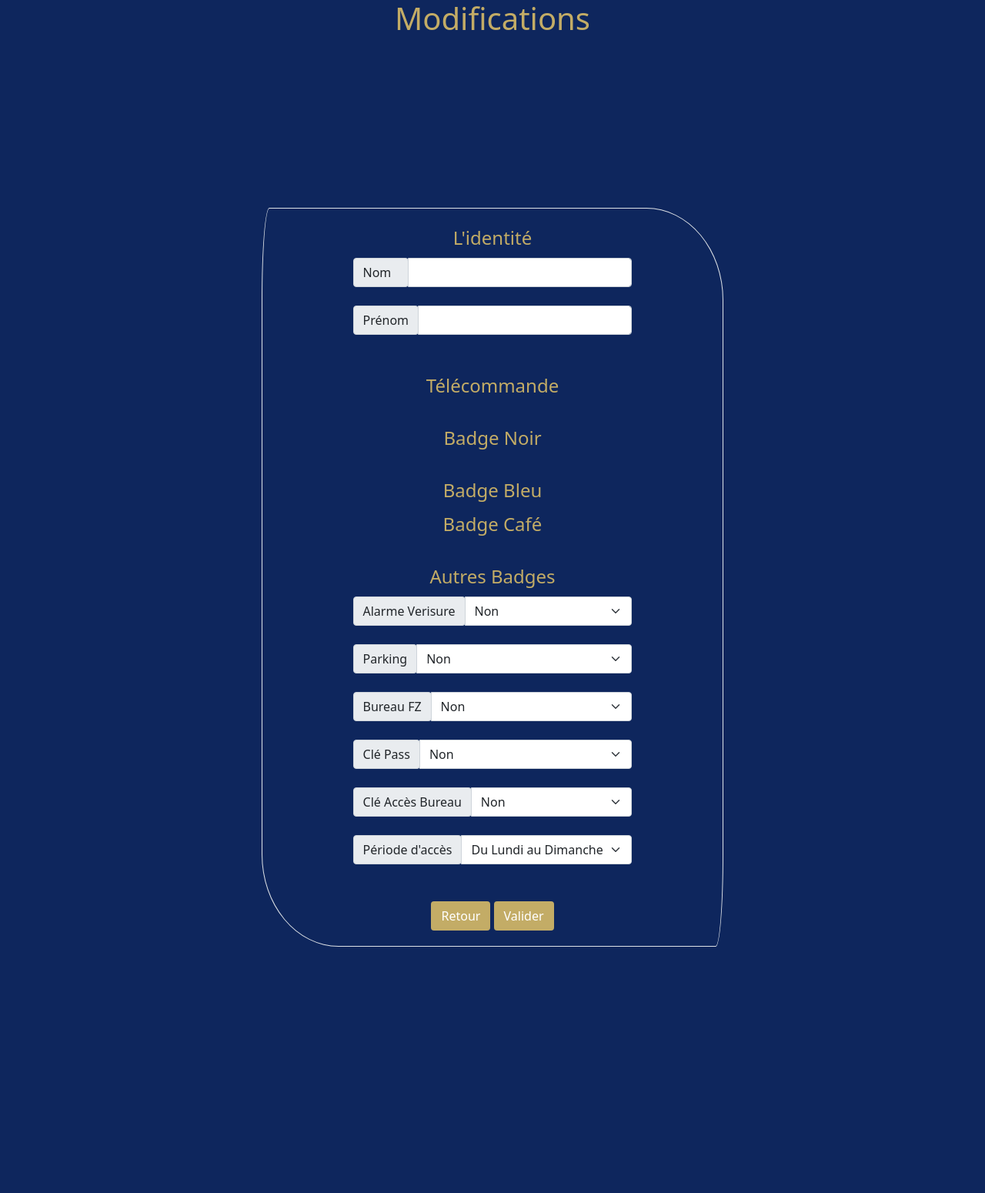
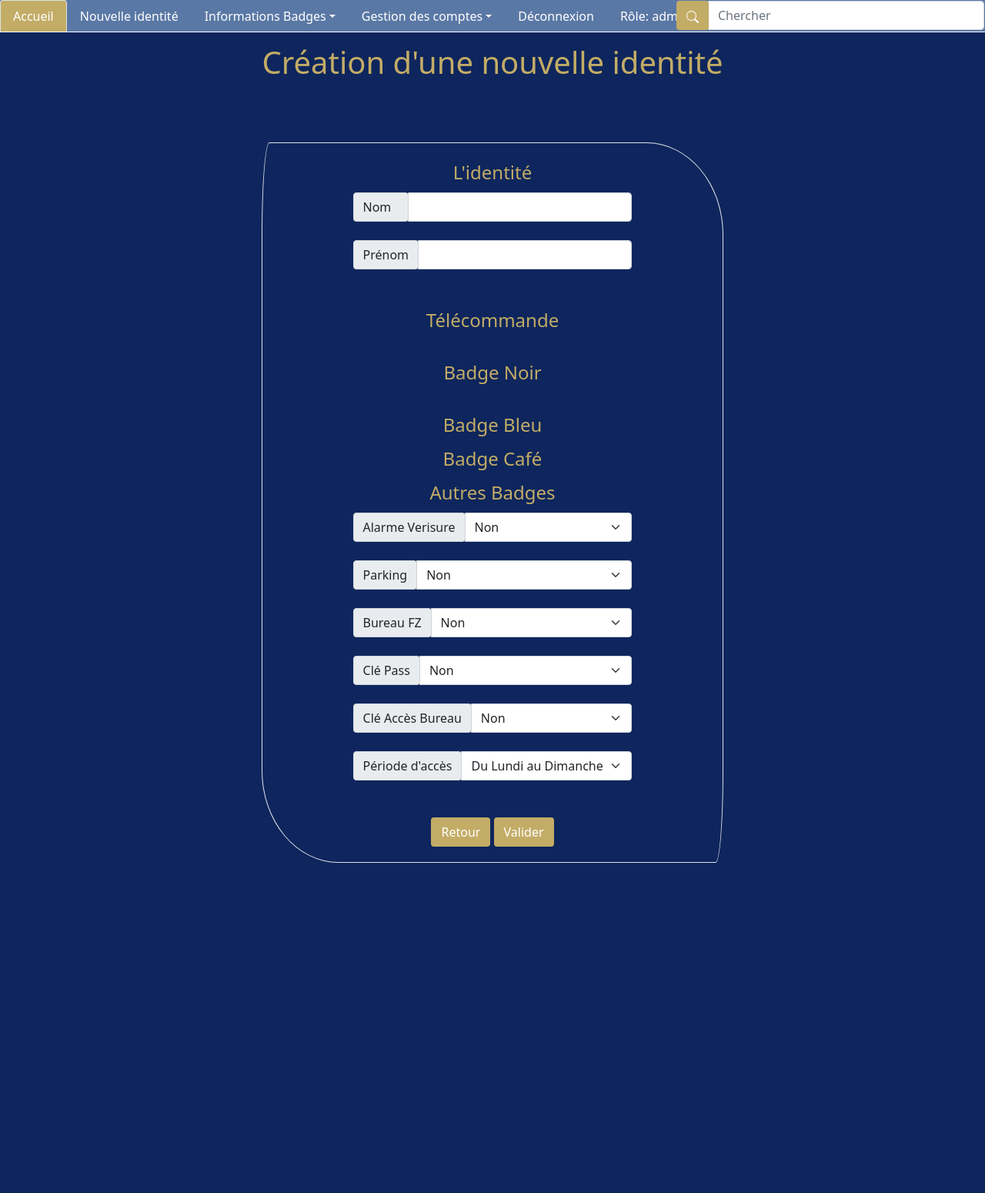
Before and after one commit to valocimestagiaire/AppliBadges, a PHP site: page /traitementModBadges.php in a window 1280 px wide. Shown: the whole page at 77% size. After the commit the page ends 1121 px from the top, so only its background shows below. Run offline with PHP 8.4, Linux system fonts and the light colour scheme; a user stored in the database is signed in; data comes from the database, SQL or seed files in the repository; data that the repository does not hold is empty.

Commit message:
Nouvelle version avec recherche

```diff
--- a/Connexion.php
+++ b/Connexion.php
@@ -8,7 +8,7 @@
 		<?php
 			include 'fonctions.php';
 		?>
-		<div class="container h-auto">
+		<div class="conteneur">
 			<div class="d-flex justify-content-center align-middle form_container border rounded blue-container cadre">
 				<fieldset>
 					<legend>Connexion</legend>
@@ -41,7 +41,7 @@
 							</br>
 							</br>
 							<div class="button ">
-								<input type="submit" class="btn btn-primary justify-content-cente" name="connexion" value="Connexion"/>
+								<input type="submit" class="btn btn-primary justify-content-center" name="connexion" value="Connexion"/>
 							</div>
 						</div>
 					</form>
--- a/bd.php
+++ b/bd.php
@@ -3,7 +3,7 @@
 $servername = 'localhost';
 $username = 'root';
 $password = 'root';
-$database = 'application badges';
+$database = 'application_badges';
 
 function connexion(){
 	$connexion = new mysqli($GLOBALS['servername'],$GLOBALS['username'],$GLOBALS['password'],$GLOBALS['database']);
--- a/css/PageConnexion.css
+++ b/css/PageConnexion.css
@@ -21,8 +21,10 @@
 	width: 600px;
 	text-align: center;
 	margin: auto;
-	margin-top: 50vh;
+	margin-top: 10vh;
 	transform: translateY(-50%);
+	margin-left: 50vw;
+	transform: translateX(-50%);
 
 
 }
@@ -49,17 +51,6 @@ html,body{
 	background-color: #0e265d;
 }
 
-.bodyModBadge{
-	padding-top: 350px ;
-	height: 800px ;
-}
-
-.containerBadge{
-	height: 800px;
-
-}
-
-
 ul{
 	background-color: #5a78a5 !important;
 	border-color: white !important;
@@ -76,6 +67,12 @@ li{
 .nav-tabs .nav-link.active {
 	background-color: #c3ac66;
 }
+
+.nav-item{
+	margin: 0px;
+	padding: 0px;
+}
+
 .dropdown-menu {
 	background-color: #54658c !important;
 }
@@ -115,3 +112,10 @@ h1,h6{
 .colonneCachee{
 	display: none;
 }
+
+.search{
+	position: absolute;
+	top: 1px;
+	right: 1px;
+	width: 400px;
+}
--- a/menu.php
+++ b/menu.php
@@ -28,3 +28,15 @@
 		<a class="nav-link disabled" href="Connexion.php"><?php echo "Rôle: ".$_SESSION['role']?></a>
 	</li>
 </ul>
+<form method="POST" action="traitementRecherche.php">
+	<div class="input-group search">
+		<div class="input-group-append">
+			<button class="btn btn-primary justify-content-center" style="float:right" type="submit"><svg xmlns="http://www.w3.org/2000/svg" width="16" height="16" fill="currentColor" class="bi bi-search" viewBox="0 0 16 16">
+				<svg xmlns="http://www.w3.org/2000/svg" width="16" height="16" fill="currentColor" class="bi bi-search" viewBox="0 0 16 16">
+					<path d="M11.742 10.344a6.5 6.5 0 1 0-1.397 1.398h-.001c.03.04.062.078.098.115l3.85 3.85a1 1 0 0 0 1.415-1.414l-3.85-3.85a1.007 1.007 0 0 0-.115-.1zM12 6.5a5.5 5.5 0 1 1-11 0 5.5 5.5 0 0 1 11 0z"/>
+				</svg>
+			</button>
+		</div>
+		<input type="text" style="float:left" class="form-control" placeholder="Chercher" name="srch-term">
+	</div>
+</form>
--- a/traitementAjoutBadge.php
+++ b/traitementAjoutBadge.php
@@ -17,7 +17,7 @@
 		exit(0);
 	}
 
-	if($badge == "télécommande"){
+	if($badge == "telecommande"){
 		if(strlen($idBadge) > 12){
 			header("Location: Badges.php?id=$id&nom=$nom&prenom=$prenom&erreur=idLong12");
 			exit(0);
--- a/traitementIdentite.php
+++ b/traitementIdentite.php
@@ -27,7 +27,7 @@
 
 		$connexion = connexion();
 
-		$queryIdExiste =  mysqli_query($connexion,"SELECT * FROM identités WHERE Nom='$nom' and Prénom='$prenom'");
+		$queryIdExiste =  mysqli_query($connexion,"SELECT * FROM identites WHERE Nom='$nom' and Prénom='$prenom'");
 
 		if(mysqli_num_rows($queryIdExiste) > 0){
 			header("Location: CreationIdentite.php?erreur=idExiste");
@@ -36,7 +36,7 @@
 		}
 
 
-		$queryIdentite = mysqli_query($connexion,"INSERT INTO identités (Nom,Prénom,Alarme,Parking,Pass,Accès_Bureau,Bureau_FZ,Période) VALUES ('$nom','$prenom','$verisure','$parking','$pass','$bureau','$fz','$periode')");
+		$queryIdentite = mysqli_query($connexion,"INSERT INTO identites (Nom,Prénom,Alarme,Parking,Pass,Accès_Bureau,Bureau_FZ,Période) VALUES ('$nom','$prenom','$verisure','$parking','$pass','$bureau','$fz','$periode')");
 
 		header("Location: Accueil.php");
 		mysqli_close($connexion);
--- a/traitementModBadges.php
+++ b/traitementModBadges.php
@@ -9,6 +9,7 @@
 	<?php
 		include 'fonctions.php';
 		sessionExiste();
+		include 'menu.php';
 		include 'bd.php';
 
 		$connexion = connexion();
@@ -16,19 +17,19 @@
 
 
 		if($_POST['valider']=="Tout Supprimer"){
-			$querySuppTele = mysqli_query($connexion,"DELETE FROM télécommande WHERE Id_Identité='$id'");
+			$querySuppTele = mysqli_query($connexion,"DELETE FROM telecommande WHERE Id_Identité='$id'");
 			$querySuppNoir = mysqli_query($connexion,"DELETE FROM badge_noir WHERE Id_Identité='$id'");
 			$querySuppBleu = mysqli_query($connexion,"DELETE FROM badge_bleu WHERE Id_Identité='$id'");
-			$querySuppCafe = mysqli_query($connexion,"DELETE FROM café WHERE Id_Identité='$id'");
-			$querySuppressionId = mysqli_query($connexion,"DELETE FROM identités WHERE Id_Identité='$id'");
+			$querySuppCafe = mysqli_query($connexion,"DELETE FROM cafe WHERE Id_Identité='$id'");
+			$querySuppressionId = mysqli_query($connexion,"DELETE FROM identites WHERE Id_Identité='$id'");
 			header("Location: Accueil.php");
 			exit(0);
 		}
 		elseif($_POST['valider'] == "Supprimer un ou plusieurs Badges"){?>
 			<body>
 				<h1>Suppression(s) de badge(s)</h1>
-				<div class="container h-auto">
-				<div class="d-flex justify-content-center align-middle form_container border rounded blue-container cadre">
+				<div class="conteneur">
+					<div class="d-flex justify-content-center align-middle form_container border rounded blue-container cadre">
 						<fieldset>
 							<legend>Supprimer un ou plusieurs badge(s)</legend>
 							</br>
@@ -37,7 +38,7 @@
 								<div class="form-group">
 								<?php
 
-									$queryBadges = mysqli_query($connexion,"SELECT * FROM télécommande WHERE Id_Identité='$id'");
+									$queryBadges = mysqli_query($connexion,"SELECT * FROM telecommande WHERE Id_Identité='$id'");
 									foreach($queryBadges as $badges){
 										$id_B = $badges['Id_Télécommande'];
 										echo "
@@ -104,7 +105,7 @@
 											</div>
 											</br>";
 									}
-										$queryBadges = mysqli_query($connexion,"SELECT * FROM café WHERE Id_Identité='$id'");
+										$queryBadges = mysqli_query($connexion,"SELECT * FROM cafe WHERE Id_Identité='$id'");
 									foreach($queryBadges as $badges){
 										$id_B = $badges['Id_Café'];
 										echo "
@@ -147,7 +148,7 @@
 		elseif($_POST['valider']=="Ajouter un badge"){?>
 		<body>
 			<h1>Création d'un nouveau badge</h1>
-			<div class="container h-auto">
+			<div class="conteneur">
 				<div class="d-flex justify-content-center align-middle form_container border rounded blue-container cadre">
 						<fieldset>
 							<legend>Ajouter un badge</legend>
@@ -170,10 +171,10 @@
 												<span class="input-group-text" id="basic-addon1">Type de badge</span>
 											</div>
 											<select class="form-select" name="typeBadge" aria-label="Default select example">
-												<option selected value="télécommande">Télécommande</option>
+												<option selected value="telecommande">Télécommande</option>
 												<option value="badge_noir">Badge Noir</option>
 												<option value="badge_bleu">Badge Bleu</option>
-												<option value="café">Café</option>
+												<option value="cafe">Café</option>
 											</select>
 										</div>
 									</div>
@@ -209,13 +210,13 @@
 			</body>
 	<?php
 		}else{
-			$queryRecupIdentite =  mysqli_query($connexion,"SELECT * FROM identités WHERE Id_Identité='$id'");
+			$queryRecupIdentite =  mysqli_query($connexion,"SELECT * FROM identites WHERE Id_Identité='$id'");
 			$user_choisi = mysqli_fetch_array($queryRecupIdentite);
 
 	?>
-	<h1 class='mod'>Modifications</h1>
-	<body class="bodyModBadge">
-		<div class="containerBadge">
+	<body>
+		<h1>Création d'une nouvelle identité</h1>
+		<div class="conteneur">
 			<div class="d-flex justify-content-center align-middle form_container border rounded blue-container cadre">
 				<fieldset>
 					<legend>L'identité</legend>
@@ -225,6 +226,7 @@
 						</div>
 
 						<div class="form-group">
+							<input class="form-control" type="hidden" id="id" name="id" value=<?php echo $id?>>
 							<input class="form-control" type="hidden" id="id" name="id" value=<?php echo $id?>>
 							<div class="input-group input-groupe-sm">
 									<div class="input-group-prepend">
@@ -244,7 +246,7 @@
 						<legend>Télécommande</legend>
 						<div class="form-group">
 							<?php
-								$queryRecupStatusTele = mysqli_query($connexion,'SELECT * FROM télécommande WHERE Id_Identité='.$id);
+								$queryRecupStatusTele = mysqli_query($connexion,'SELECT * FROM telecommande WHERE Id_Identité='.$id);
 								foreach($queryRecupStatusTele as $badge){
 
 								echo "
@@ -322,7 +324,7 @@
 							<legend>Badge Café</legend>
 
 							<?php
-								$queryRecupStatusCafe = mysqli_query($connexion,"SELECT * FROM café WHERE Id_Identité=".$id);
+								$queryRecupStatusCafe = mysqli_query($connexion,"SELECT * FROM cafe WHERE Id_Identité=".$id);
 
 								foreach($queryRecupStatusCafe as $badge){
 								echo "
@@ -340,12 +342,12 @@
 								</br>";
 								}
 							?>
-
+						</div>
 						</br></br>
 						<legend>Autres Badges</legend>
 						<div class="form-group">
 							<div class="input-group input-groupe-sm">
-									<div class="input-group-prepend">
+								<div class="input-group-prepend">
 									<span class="input-group-text" id="basic-addon1">Alarme Verisure</span>
 								</div>
 								<select class="form-select" name="verisure" aria-label="Default select example">
@@ -361,7 +363,7 @@
 							</div>
 							</br>
 							<div class="input-group input-groupe-sm">
-									<div class="input-group-prepend">
+								<div class="input-group-prepend">
 									<span class="input-group-text" id="basic-addon1">Parking</span>
 								</div>
 								<select class="form-select" name="parking" aria-label="Default select example">
@@ -448,5 +450,9 @@
 		<?php }
 			mysqli_close($connexion);
 		?>
+		<script src="https://code.jquery.com/jquery-3.3.1.slim.min.js" integrity="sha384-q8i/X+965DzO0rT7abK41JStQIAqVgRVzpbzo5smXKp4YfRvH+8abtTE1Pi6jizo" crossorigin="anonymous"></script>
+		<script src="https://cdnjs.cloudflare.com/ajax/libs/popper.js/1.14.7/umd/popper.min.js" integrity="sha384-UO2eT0CpHqdSJQ6hJty5KVphtPhzWj9WO1clHTMGa3JDZwrnQq4sF86dIHNDz0W1" crossorigin="anonymous"></script>
+		<script src="https://stackpath.bootstrapcdn.com/bootstrap/4.3.1/js/bootstrap.min.js" integrity="sha384-JjSmVgyd0p3pXB1rRibZUAYoIIy6OrQ6VrjIEaFf/nJGzIxFDsf4x0xIM+B07jRM" crossorigin="anonymous"></script>
+		<script type="text/javascript" src="scripts.js"></script>
 	</body>
 </html>
--- a/traitementModComptes.php
+++ b/traitementModComptes.php
@@ -98,5 +98,9 @@
 			}
 			mysqli_close($connexion);
 		?>
+		<script src="https://code.jquery.com/jquery-3.3.1.slim.min.js" integrity="sha384-q8i/X+965DzO0rT7abK41JStQIAqVgRVzpbzo5smXKp4YfRvH+8abtTE1Pi6jizo" crossorigin="anonymous"></script>
+		<script src="https://cdnjs.cloudflare.com/ajax/libs/popper.js/1.14.7/umd/popper.min.js" integrity="sha384-UO2eT0CpHqdSJQ6hJty5KVphtPhzWj9WO1clHTMGa3JDZwrnQq4sF86dIHNDz0W1" crossorigin="anonymous"></script>
+		<script src="https://stackpath.bootstrapcdn.com/bootstrap/4.3.1/js/bootstrap.min.js" integrity="sha384-JjSmVgyd0p3pXB1rRibZUAYoIIy6OrQ6VrjIEaFf/nJGzIxFDsf4x0xIM+B07jRM" crossorigin="anonymous"></script>
+		<script type="text/javascript" src="scripts.js"></script>
 	</body>
 </html>
--- a/traitementModificationBadgeId.php
+++ b/traitementModificationBadgeId.php
@@ -29,10 +29,10 @@
 
 		$connexion = connexion();
 
-		$queryUpdateIdentite = mysqli_query($connexion,"UPDATE identités SET Nom='$nom',Prénom='$prenom',Alarme='$verisure',Parking='$parking',Pass='$pass',Accès_Bureau='$bureau',Bureau_FZ='$FZ',Période='$periode' WHERE Id_Identité='$id'");
+		$queryUpdateIdentite = mysqli_query($connexion,"UPDATE identites SET Nom='$nom',Prénom='$prenom',Alarme='$verisure',Parking='$parking',Pass='$pass',Accès_Bureau='$bureau',Bureau_FZ='$FZ',Période='$periode' WHERE Id_Identité='$id'");
 
 		foreach(array_combine($_POST['id_tele'],$_POST['tele']) as $idTele => $tele){
-			$queryUpdateTele = mysqli_query($connexion,"UPDATE télécommande SET Status='$tele' WHERE Id_Identité='$id' and Id_Télécommande='$idTele'");
+			$queryUpdateTele = mysqli_query($connexion,"UPDATE telecommande SET Status='$tele' WHERE Id_Identité='$id' and Id_Télécommande='$idTele'");
 		}
 
 		foreach(array_combine($_POST['id_badgeN'],$_POST['badgeN']) as $idNoir => $badgeN){
@@ -44,7 +44,7 @@
 		}
 
 		foreach(array_combine($_POST['id_cafe'],$_POST['cafe']) as $idCafe => $badgeC){
-			$queryUpdateCafe = mysqli_query($connexion,"UPDATE café SET Status='$badgeC' WHERE Id_Identité='$id' and Id_Café='$idCafe'");
+			$queryUpdateCafe = mysqli_query($connexion,"UPDATE cafe SET Status='$badgeC' WHERE Id_Identité='$id' and Id_Café='$idCafe'");
 		}
 
 
--- a/traitementSuppBadge.php
+++ b/traitementSuppBadge.php
@@ -10,7 +10,7 @@
 	$connexion = connexion();
 
 	foreach($_POST['Télécommande'] as $tele){
-		$query = mysqli_query($connexion,"DELETE FROM Télécommande WHERE Id_Identité = '$id' AND Id_Télécommande = '$tele'");
+		$query = mysqli_query($connexion,"DELETE FROM telecommande WHERE Id_Identité = '$id' AND Id_Télécommande = '$tele'");
 	}
 
 	foreach($_POST['badge_noir'] as $badgeN){
@@ -22,7 +22,7 @@
 	}
 
 	foreach($_POST['cafe'] as $cafe){
-		$query = mysqli_query($connexion,"DELETE FROM café WHERE Id_Identité = '$id' AND Id_Café = '$cafe'");
+		$query = mysqli_query($connexion,"DELETE FROM cafe WHERE Id_Identité = '$id' AND Id_Café = '$cafe'");
 	}
 
 	header("Location: Badges.php?id=$id&nom=$nom&prenom=$prenom");
```
Also changed, not shown: Accueil.php (+20 -2 lines), AfficherBadges.php (+4 -4 lines), Badges.php (+3 -15 lines), CreationCompte.php (+6 -4 lines), CreationIdentite.php (+7 -1 lines), traitementRecherche.php (added, +65 -0 lines).
